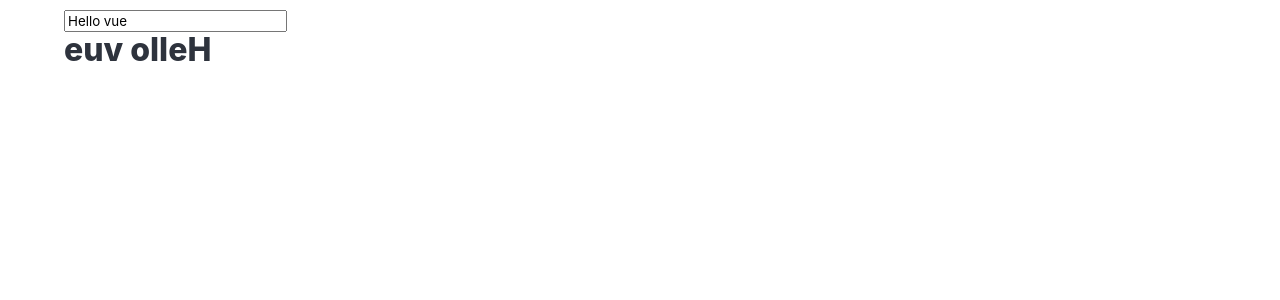
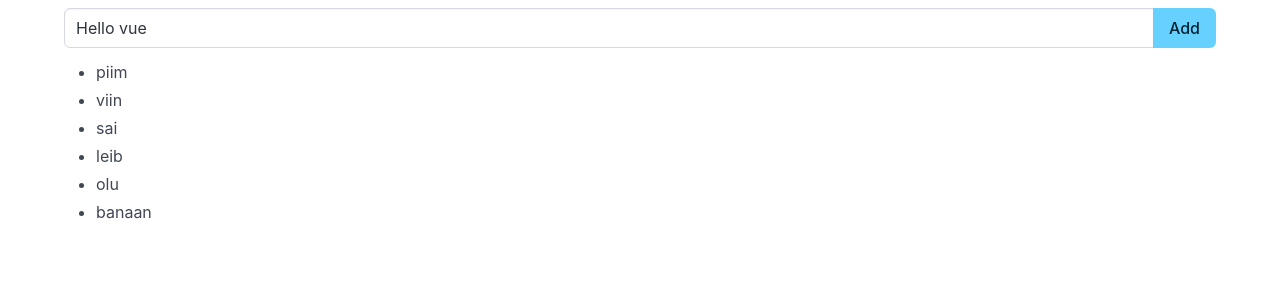
Before and after one commit to TanelSarik/mm23learnnode, a Vue app: page / in a window 1280 px wide. Shown: the top 300 px of the page. Built offline with nearby package versions, Linux system fonts and the light colour scheme.

Commit message:
Add simple item list

```diff
--- a/src/App.vue
+++ b/src/App.vue
@@ -1,16 +1,31 @@
 <script setup>
 import { ref } from "vue";
+let newItem = ref("Hello vue");
+let items = ref(["piim", "viin", "sai", "leib", "olu", "banaan"]);
 
-let message = ref("Hello vue");
-
-
+function add() {
+  if (newItem.value.trim() !== "") {
+    items.push(newItem.value);
+  }
+  newItem.value = '';
+}
 </script>
 
 <template>
   <div class="container mt-2">
-    <input type="input" v-model="message">
+    <div class="field has-addons">
+      <div class="control is-expanded">
+        <input class="input" type="text" v-model="newItem" @keydown.enter="Add">
+      </div>
+      <div class="control">
+        <button class="button is-info" @click="">Add</button>
+      </div>
+    </div>
+
     <div class="content">
-    <h1>{{ message.split('').reverse().join('')  }}</h1>
+      <ul>
+        <li v-for="item in items">{{ item }}</li>
+      </ul>
     </div>
   </div>
 </template>
```
